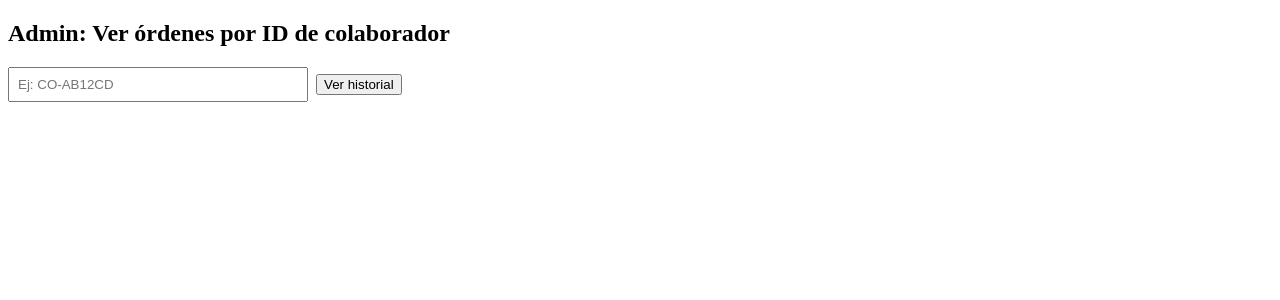
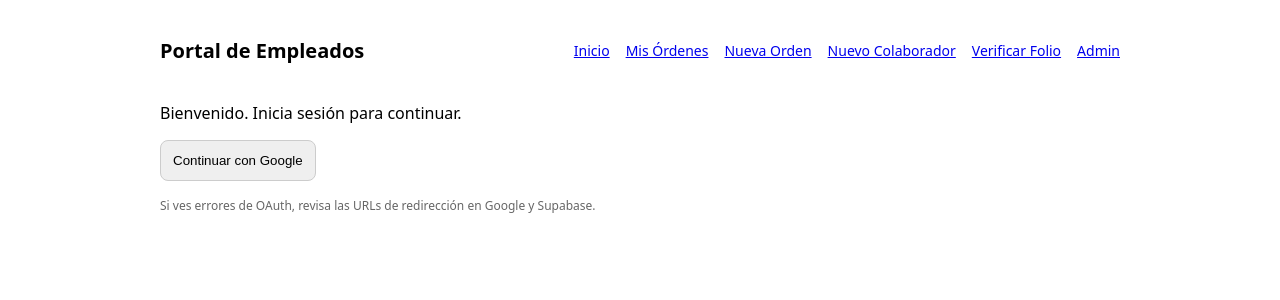
Before and after one commit to DPR2204/portal-empleados, a Next.js app: page / in a window 1280 px wide. Shown: the top 300 px of the page. Built offline with nearby package versions, Linux system fonts and the light colour scheme; no server answers.

Commit message:
Update layout.js

```diff
--- a/app/layout.js
+++ b/app/layout.js
@@ -1,30 +1,36 @@
-'use client';
-import { useState } from 'react';
-import { useRouter } from 'next/navigation';
+// app/layout.js  (SERVER component, sin "use client")
+export const metadata = {
+  title: 'Portal de Empleados',
+  description: 'MVP Portal Empleados - Órdenes de Pago',
+};
 
-export default function AdminOrdenesSearch() {
-  const [idpub, setIdpub] = useState('');
-  const router = useRouter();
+export default function RootLayout({ children }) {
+  return (
+    <html lang="es">
+      <body style={{ fontFamily: 'system-ui, -apple-system, Segoe UI, Roboto, Ubuntu' }}>
+        <div style={{ maxWidth: 960, margin: '0 auto', padding: 16 }}>
+          <header
+            style={{
+              display: 'flex',
+              justifyContent: 'space-between',
+              alignItems: 'center',
+              marginBottom: 24,
+            }}
+          >
+            <h1 style={{ fontSize: 20 }}>Portal de Empleados</h1>
+            <nav style={{ display: 'flex', gap: 16, fontSize: 14 }}>
+              <a href="/">Inicio</a>
+              <a href="/ordenes">Mis Órdenes</a>
+              <a href="/ordenes/nueva">Nueva Orden</a>
+              <a href="/colaboradores/nuevo">Nuevo Colaborador</a>
+              <a href="/verify">Verificar Folio</a>
+              <a href="/admin/ordenes">Admin</a>
+            </nav>
+          </header>
 
-  return (
-    <main>
-      <h2>Admin: Ver órdenes por ID de colaborador</h2>
-      <form
-        onSubmit={(e) => {
-          e.preventDefault();
-          const v = idpub.trim();
-          if (v) router.push(`/admin/ordenes/${encodeURIComponent(v)}`);
-        }}
-        style={{ marginTop: 12 }}
-      >
-        <input
-          value={idpub}
-          onChange={(e) => setIdpub(e.target.value)}
-          placeholder="Ej: CO-AB12CD"
-          style={{ padding: 8, width: 280, marginRight: 8 }}
-        />
-        <button type="submit">Ver historial</button>
-      </form>
-    </main>
+          {children}
+        </div>
+      </body>
+    </html>
   );
 }
```
